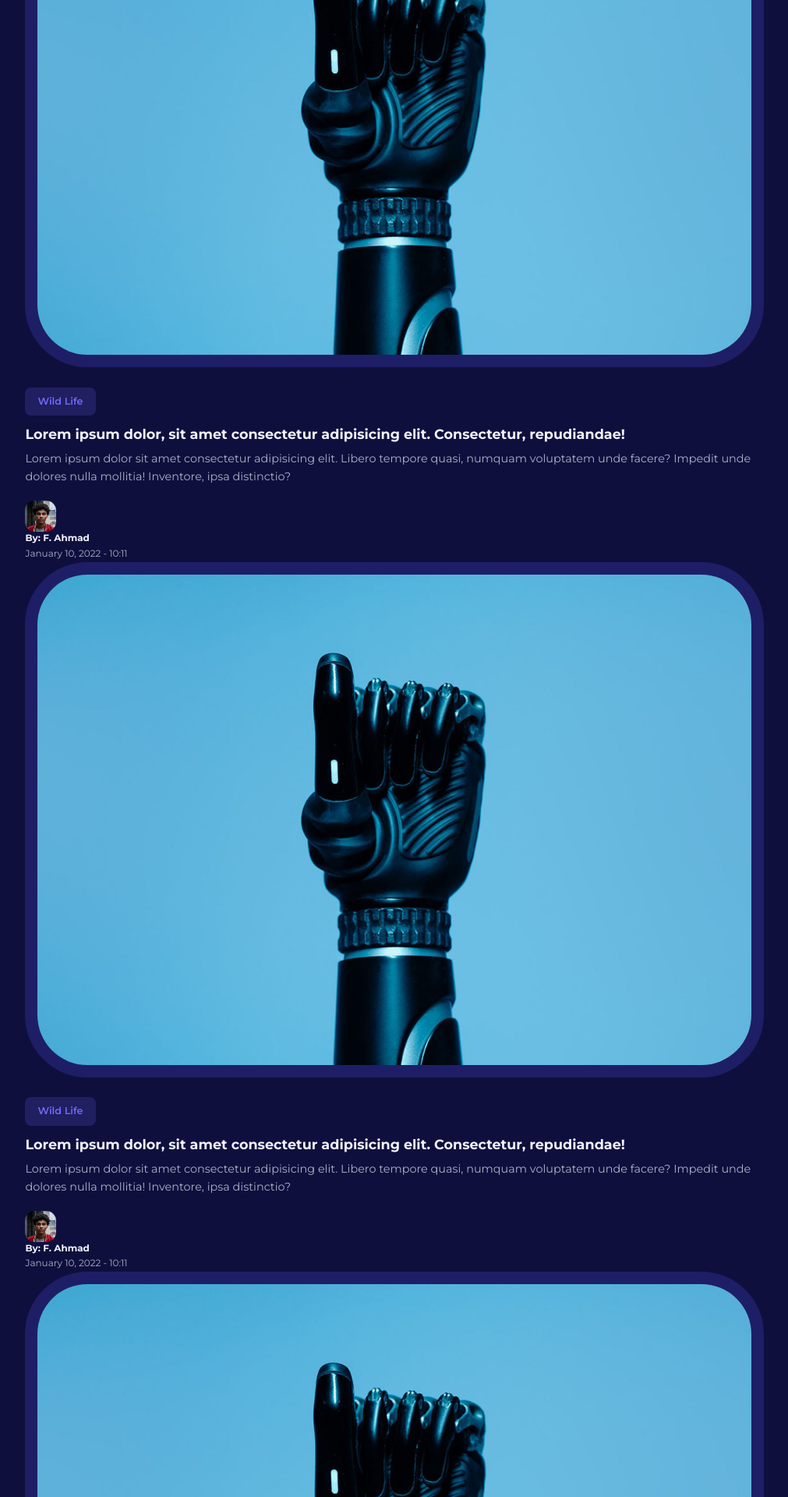
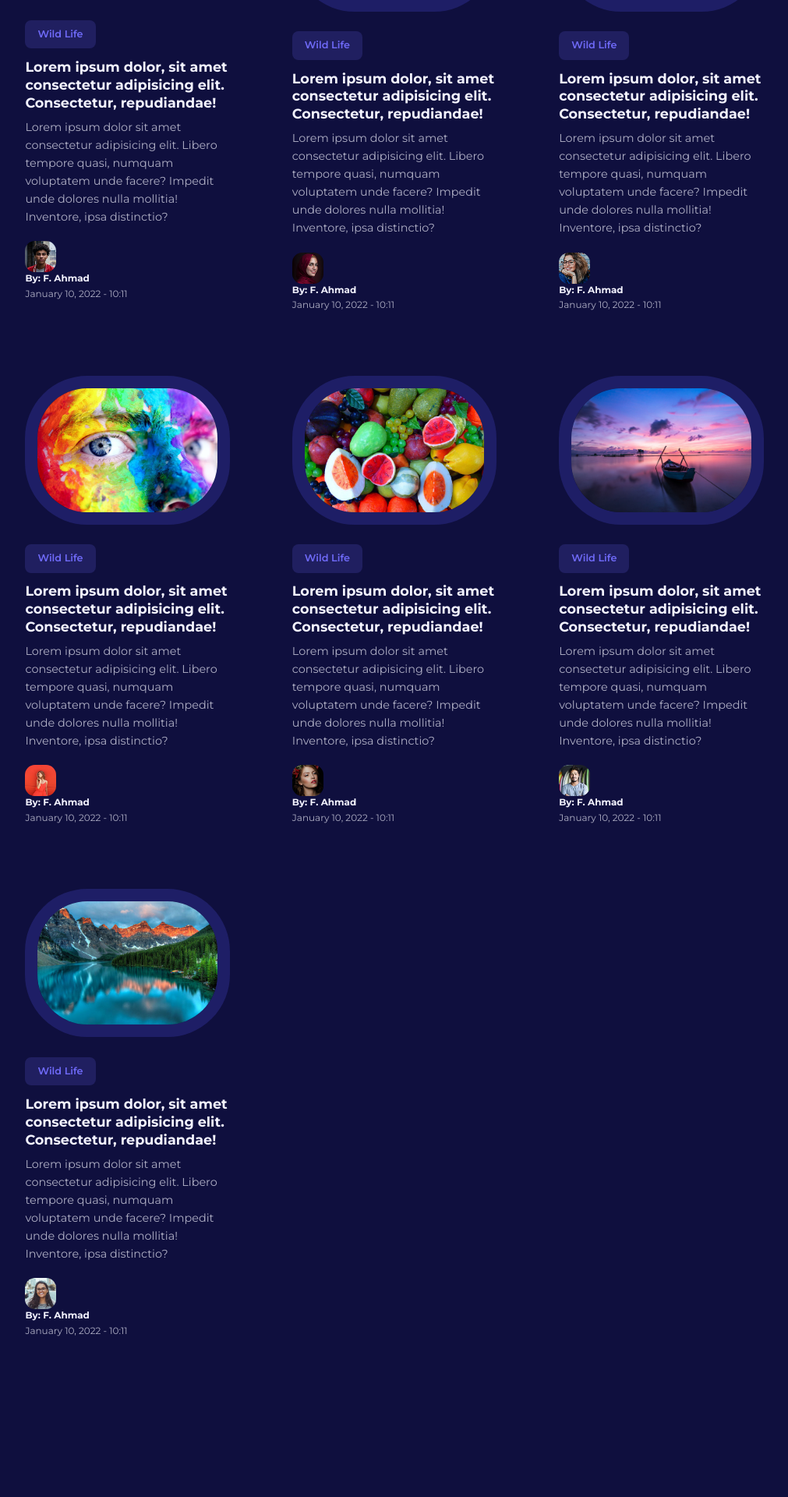
Before and after one commit to fahad-bd/Teaching-Assistants-Management-System, a PHP site: page / in a window 1280 px wide. Shown: the part 1404-3324 px from the top of the page at 78% size, without its empty margins (134-1145 px from the left). After the commit the page ends 3118 px from the top, so only its background shows below. Run offline with PHP 8.4, Linux system fonts and the light colour scheme; some libraries are stand-ins or nearby versions.

Commit message:
maked proper arangement of profile in home

```diff
--- a/index.html
+++ b/index.html
@@ -102,6 +102,7 @@
     </section>
     <!--------------------------------------- End Featured ----------------------------------->
 
+    <!--------------------------------------- Start Post ----------------------------------->
     <section class="posts">
         <div class="container posts__container">
             <article class="post">
@@ -127,13 +128,13 @@
                     </div>
                 </div>
             </article>
-        </div>
 
 
-        <div class="container posts__container">
+
+
             <article class="post">
                 <div class="post__thumbnail">
-                    <img src="images/pic/blog2.jpg" alt="">
+                    <img src="images/pic/blog3.jpg" alt="">
                 </div>
                 <div class="post__info">
                     <a href="" class="category__button">Wild Life</a>
@@ -145,7 +146,7 @@
                     </p>
                     <div class="post__author">
                         <div class="post__author-avatar">
-                            <img src="images/pic/avatar3.jpg" alt="">
+                            <img src="images/pic/avatar4.jpg" alt="">
                         </div>
                     </div>
                     <div class="post__author-info">
@@ -154,14 +155,14 @@
                     </div>
                 </div>
             </article>
-        </div>
 
 
 
-        <div class="container posts__container">
+
+
             <article class="post">
                 <div class="post__thumbnail">
-                    <img src="images/pic/blog2.jpg" alt="">
+                    <img src="images/pic/blog4.jpg" alt="">
                 </div>
                 <div class="post__info">
                     <a href="" class="category__button">Wild Life</a>
@@ -173,7 +174,7 @@
                     </p>
                     <div class="post__author">
                         <div class="post__author-avatar">
-                            <img src="images/pic/avatar3.jpg" alt="">
+                            <img src="images/pic/avatar5.jpg" alt="">
                         </div>
                     </div>
                     <div class="post__author-info">
@@ -182,14 +183,14 @@
                     </div>
                 </div>
             </article>
-        </div>
 
 
 
-        <div class="container posts__container">
+
+
             <article class="post">
                 <div class="post__thumbnail">
-                    <img src="images/pic/blog2.jpg" alt="">
+                    <img src="images/pic/blog5.jpg" alt="">
                 </div>
                 <div class="post__info">
                     <a href="" class="category__button">Wild Life</a>
@@ -201,7 +202,7 @@
                     </p>
                     <div class="post__author">
                         <div class="post__author-avatar">
-                            <img src="images/pic/avatar3.jpg" alt="">
+                            <img src="images/pic/avatar6.jpg" alt="">
                         </div>
                     </div>
                     <div class="post__author-info">
@@ -210,14 +211,14 @@
                     </div>
                 </div>
             </article>
-        </div>
 
 
 
-        <div class="container posts__container">
+
+
             <article class="post">
                 <div class="post__thumbnail">
-                    <img src="images/pic/blog2.jpg" alt="">
+                    <img src="images/pic/blog6.jpg" alt="">
                 </div>
                 <div class="post__info">
                     <a href="" class="category__button">Wild Life</a>
@@ -229,7 +230,7 @@
                     </p>
                     <div class="post__author">
                         <div class="post__author-avatar">
-                            <img src="images/pic/avatar3.jpg" alt="">
+                            <img src="images/pic/avatar7.jpg" alt="">
                         </div>
                     </div>
                     <div class="post__author-info">
@@ -238,15 +239,15 @@
                     </div>
                 </div>
             </article>
-        </div>
 
 
 
 
-        <div class="container posts__container">
+
+
             <article class="post">
                 <div class="post__thumbnail">
-                    <img src="images/pic/blog2.jpg" alt="">
+                    <img src="images/pic/blog7.jpg" alt="">
                 </div>
                 <div class="post__info">
                     <a href="" class="category__button">Wild Life</a>
@@ -258,7 +259,7 @@
                     </p>
                     <div class="post__author">
                         <div class="post__author-avatar">
-                            <img src="images/pic/avatar3.jpg" alt="">
+                            <img src="images/pic/avatar8.jpg" alt="">
                         </div>
                     </div>
                     <div class="post__author-info">
@@ -267,15 +268,15 @@
                     </div>
                 </div>
             </article>
-        </div>
 
 
 
 
-        <div class="container posts__container">
+
+
             <article class="post">
                 <div class="post__thumbnail">
-                    <img src="images/pic/blog2.jpg" alt="">
+                    <img src="images/pic/blog8.jpg" alt="">
                 </div>
                 <div class="post__info">
                     <a href="" class="category__button">Wild Life</a>
@@ -287,7 +288,7 @@
                     </p>
                     <div class="post__author">
                         <div class="post__author-avatar">
-                            <img src="images/pic/avatar3.jpg" alt="">
+                            <img src="images/pic/avatar9.jpg" alt="">
                         </div>
                     </div>
                     <div class="post__author-info">
@@ -296,95 +297,17 @@
                     </div>
                 </div>
             </article>
-        </div>
 
 
-
-
-        <div class="container posts__container">
-            <article class="post">
-                <div class="post__thumbnail">
-                    <img src="images/pic/blog2.jpg" alt="">
-                </div>
-                <div class="post__info">
-                    <a href="" class="category__button">Wild Life</a>
-                    <h3 class="post__title">
-                        <a href="post.html">Lorem ipsum dolor, sit amet consectetur adipisicing elit. Consectetur, repudiandae!</a>
-                    </h3>
-                    <p class="post__body">
-                        Lorem ipsum dolor sit amet consectetur adipisicing elit. Libero tempore quasi, numquam voluptatem unde facere? Impedit unde dolores nulla mollitia! Inventore, ipsa distinctio?
-                    </p>
-                    <div class="post__author">
-                        <div class="post__author-avatar">
-                            <img src="images/pic/avatar3.jpg" alt="">
-                        </div>
-                    </div>
-                    <div class="post__author-info">
-                        <h5>By: F. Ahmad</h5>
-                        <small>January 10, 2022 - 10:11</small>
-                    </div>
-                </div>
-            </article>
-        </div>
-
-
-
-
-        <div class="container posts__container">
-            <article class="post">
-                <div class="post__thumbnail">
-                    <img src="images/pic/blog2.jpg" alt="">
-                </div>
-                <div class="post__info">
-                    <a href="" class="category__button">Wild Life</a>
-                    <h3 class="post__title">
-                        <a href="post.html">Lorem ipsum dolor, sit amet consectetur adipisicing elit. Consectetur, repudiandae!</a>
-                    </h3>
-                    <p class="post__body">
-                        Lorem ipsum dolor sit amet consectetur adipisicing elit. Libero tempore quasi, numquam voluptatem unde facere? Impedit unde dolores nulla mollitia! Inventore, ipsa distinctio?
-                    </p>
-                    <div class="post__author">
-                        <div class="post__author-avatar">
-                            <img src="images/pic/avatar3.jpg" alt="">
-                        </div>
-                    </div>
-                    <div class="post__author-info">
-                        <h5>By: F. Ahmad</h5>
-                        <small>January 10, 2022 - 10:11</small>
-                    </div>
-                </div>
-            </article>
-        </div>
-
-
-
-        <div class="container posts__container">
-            <article class="post">
-                <div class="post__thumbnail">
-                    <img src="images/pic/blog2.jpg" alt="">
-                </div>
-                <div class="post__info">
-                    <a href="" class="category__button">Wild Life</a>
-                    <h3 class="post__title">
-                        <a href="post.html">Lorem ipsum dolor, sit amet consectetur adipisicing elit. Consectetur, repudiandae!</a>
-                    </h3>
-                    <p class="post__body">
-                        Lorem ipsum dolor sit amet consectetur adipisicing elit. Libero tempore quasi, numquam voluptatem unde facere? Impedit unde dolores nulla mollitia! Inventore, ipsa distinctio?
-                    </p>
-                    <div class="post__author">
-                        <div class="post__author-avatar">
-                            <img src="images/pic/avatar3.jpg" alt="">
-                        </div>
-                    </div>
-                    <div class="post__author-info">
-                        <h5>By: F. Ahmad</h5>
-                        <small>January 10, 2022 - 10:11</small>
-                    </div>
-                </div>
-            </article>
         </div>
     </section>
+    <!--------------------------------------- End Post ----------------------------------->
 
+    <!--------------------------------------- Start Category ----------------------------------->
+    <section class="category__buttons">
+
+    </section>
+    <!--------------------------------------- End Category ----------------------------------->
     <footer>
 
     </footer>
--- a/style/style.css
+++ b/style/style.css
@@ -265,3 +265,12 @@ nav button {
 
 }
 /* ---------------------------------- End Featured --------------------------------- */
+
+/* ---------------------------------- Start Posts --------------------------------- */
+.posts__container {
+    display: grid;
+    grid-template-columns: repeat(3, 1fr);
+    gap: 5rem;
+    margin-bottom: 5rem;
+}
+/* ---------------------------------- End Posts --------------------------------- */
```
